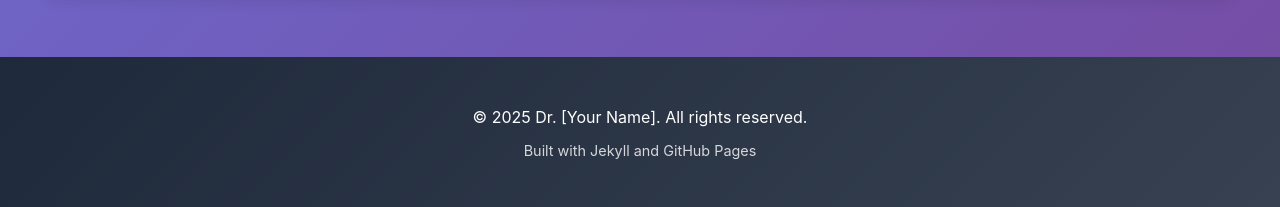
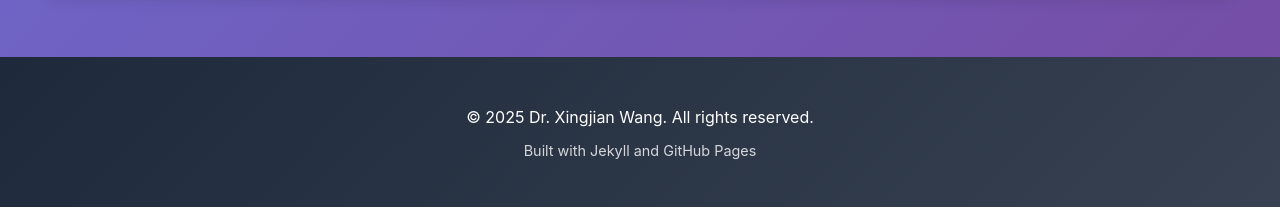
Before and after one commit to Victor-finance/Victor-finance.github.io, a Jekyll site: the page built from index.md, in a window 1280 px wide and 900 px high, scrolled down 943 px. Shown: the part 690-897 px from the top of the window. Built offline with Jekyll 4.4.1, drawn with Linux system fonts in a browser that asks for light colours; our own code applies the rules of GitHub Pages for plain Markdown files; some of the changed text lies outside the part shown.

Commit message:
Update _config.yml

```diff
--- a/_config.yml
+++ b/_config.yml
@@ -1,12 +1,12 @@
 # 网站基本信息
-title: "Dr. [Your Name]"
+title: "Dr. Xingjian Wang"
 description: "Professor of Finance specializing in corporate finance and behavioral finance"
 url: "https://yourusername.github.io"
 repository: "yourusername/yourusername.github.io"
 
 # 作者信息
 author:
-  name: "Dr. [Your Name]"
+  name: "Dr. Xingjian Wang"
   avatar: "/images/profile-pic.jpg"
   bio: "Professor of Finance at [University Name] Business School"
   location: "[University Name], [City]"
```
